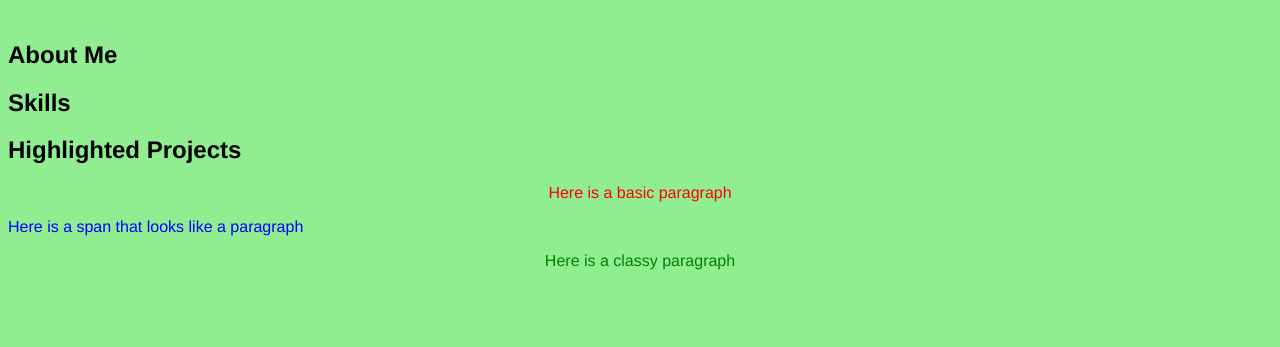
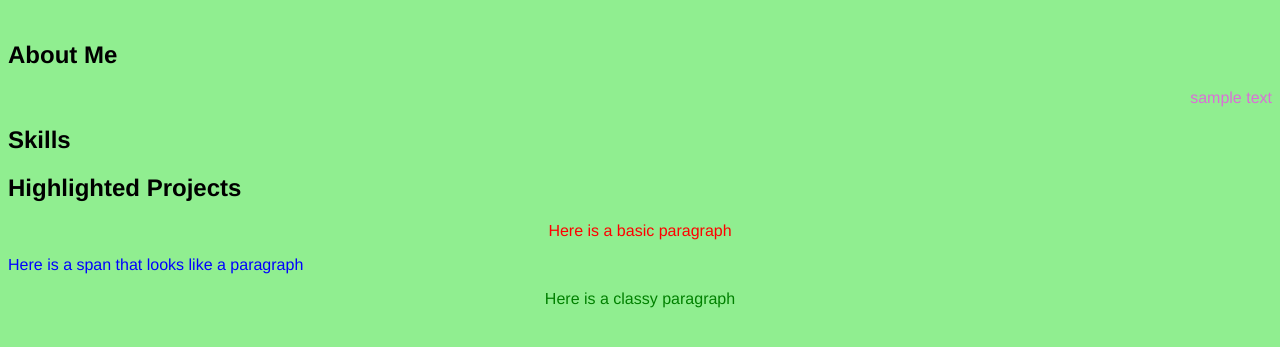
Before and after one commit to DavisBreci/DavisBreci.github.io, a plain HTML site: page index.html in a window 1280 px wide. Shown: the part 183-530 px from the top of the page. Drawn offline with Linux system fonts and the light colour scheme.

Commit message:
about section text formatting

```diff
--- a/index.html
+++ b/index.html
@@ -8,7 +8,9 @@
 </head>
 <body>
     <h1>Davis Breci</h1>
-    <h2>About Me</h2><div class="about"></div>
+    <h2>About Me</h2><div class="about">
+        sample text
+    </div>
     <h2>Skills</h2><div class="skills"></div>
     <h2>Highlighted Projects</h2><div class="projects"></div>
     <p>Here is a basic paragraph</p>
--- a/styles.css
+++ b/styles.css
@@ -15,3 +15,6 @@ p {
 .center {
     text-align: center; color: green;
 }
+.about {
+    text-align: right; color: orchid;
+}
```
